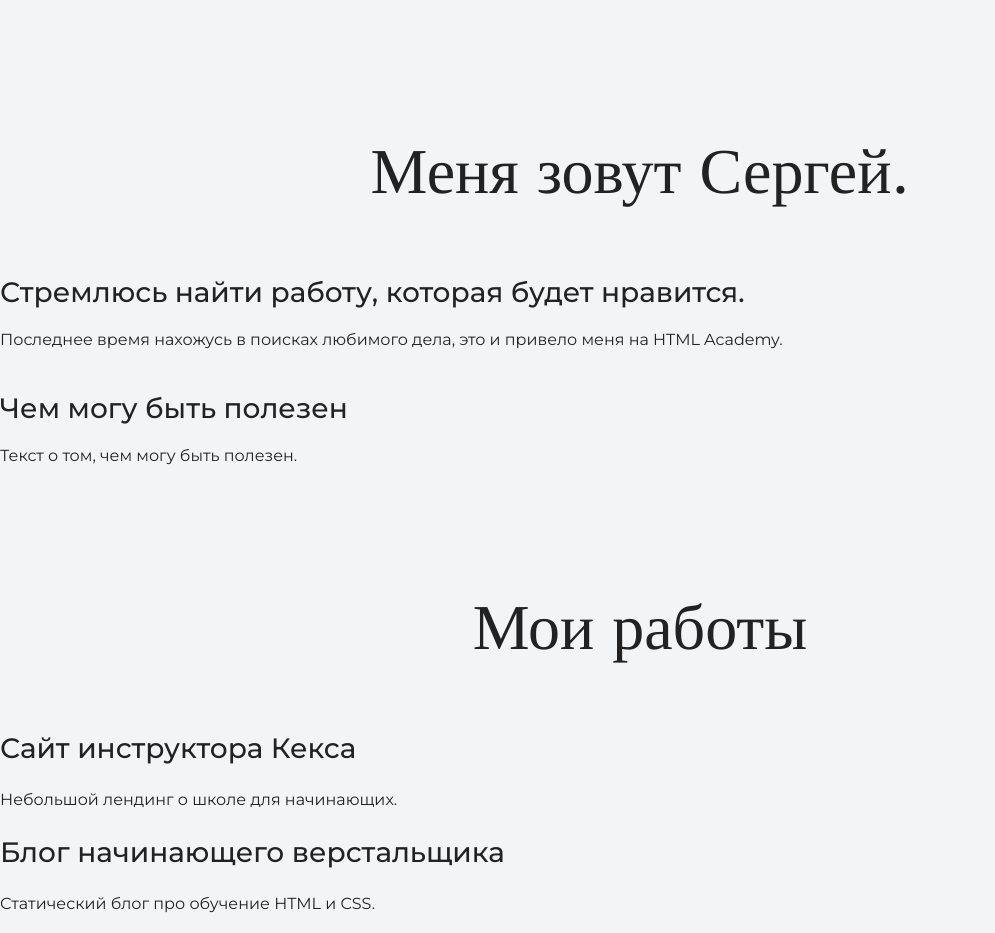
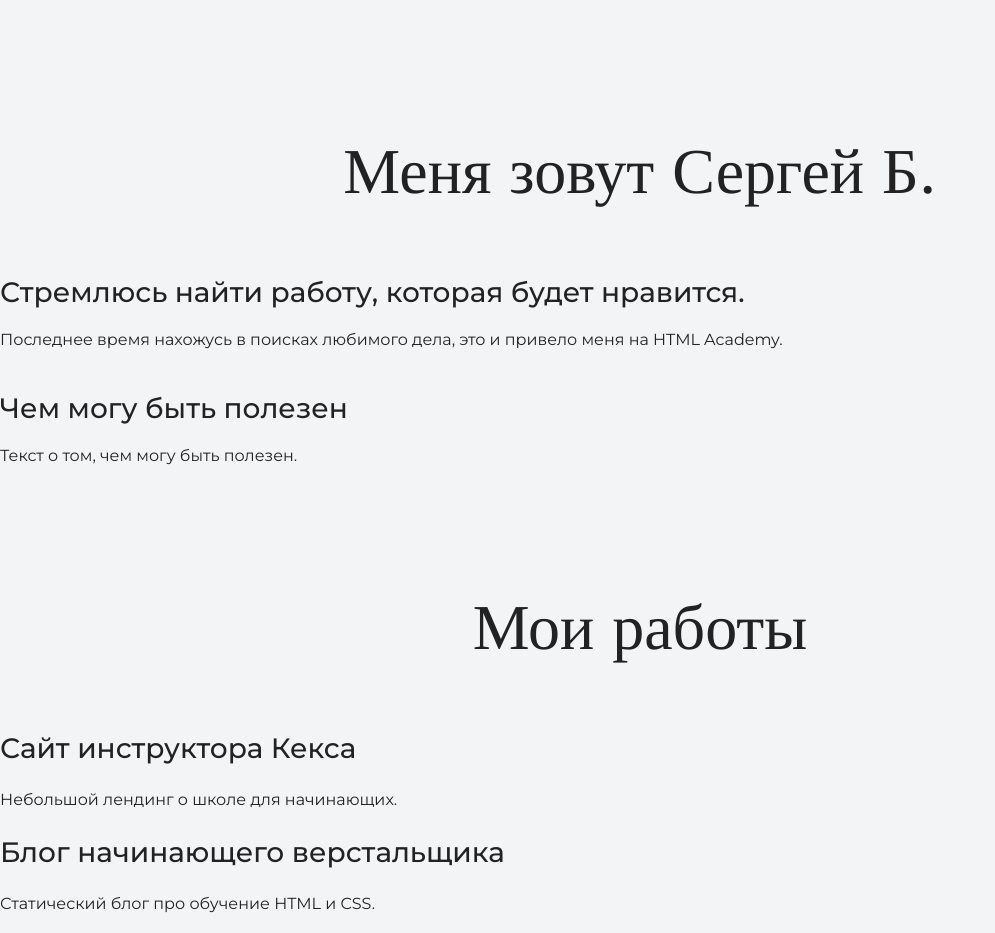
Before and after one commit to SergeyB02/portfolio-step-1, a plain HTML site: page index.html in a window 1280 px wide. Shown: the part 980-1913 px from the top of the page, without its empty margins (0-995 px from the left). Drawn offline with nearby package versions, Linux system fonts and the light colour scheme.

Commit message:
меняет текст на главной странице

```diff
--- a/index.html
+++ b/index.html
@@ -22,7 +22,7 @@
     </section>
 
     <section class="intro">
-      <h2 class="subheading">Меня зовут Сергей.</h2>
+      <h2 class="subheading">Меня зовут Сергей Б.</h2>
       <h3>Стремлюсь найти работу, которая будет нравится.</h3>
       <p>Последнее время нахожусь в поисках любимого дела, это и привело меня на HTML Academy.</p>
       <h3>Чем могу быть полезен</h3>
```
